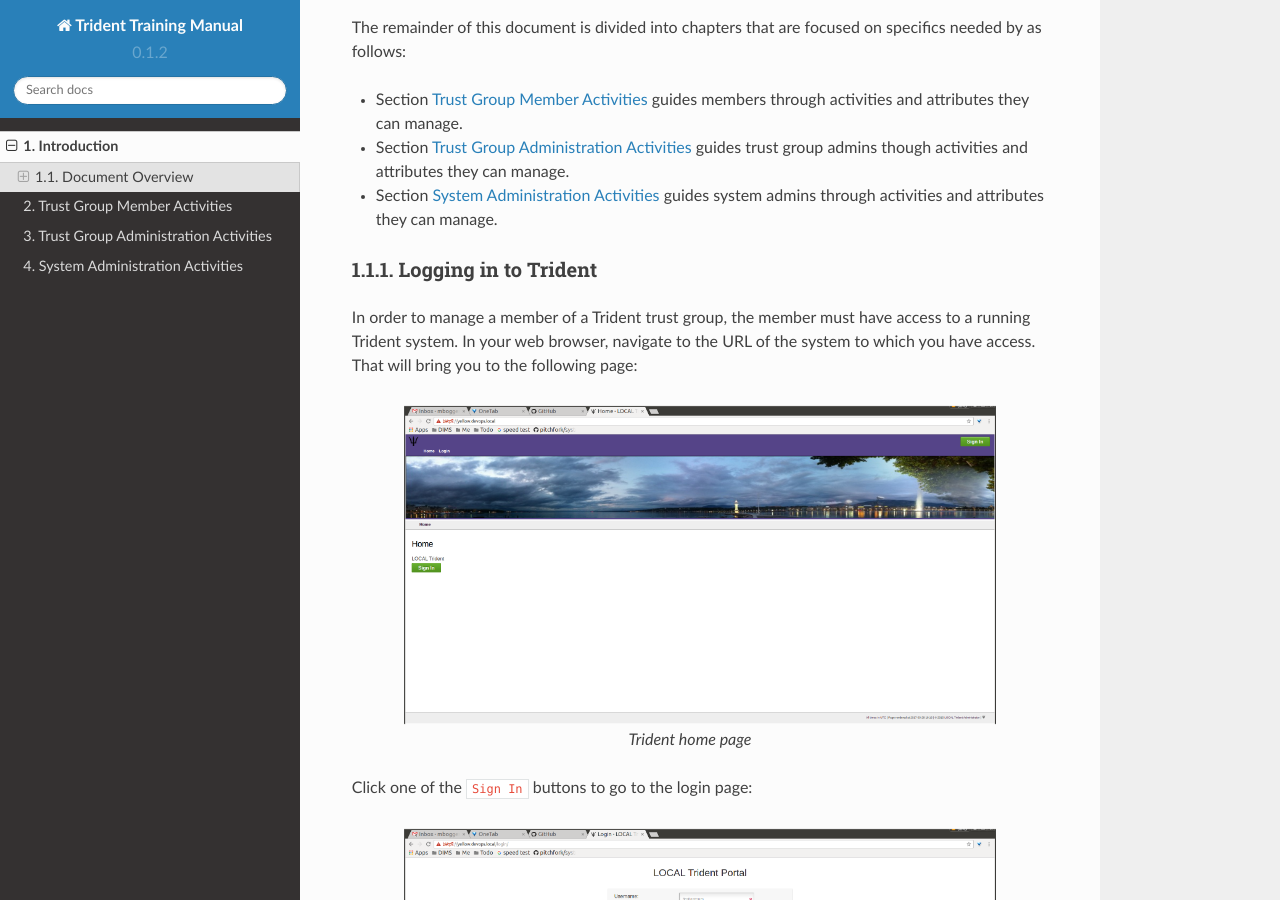
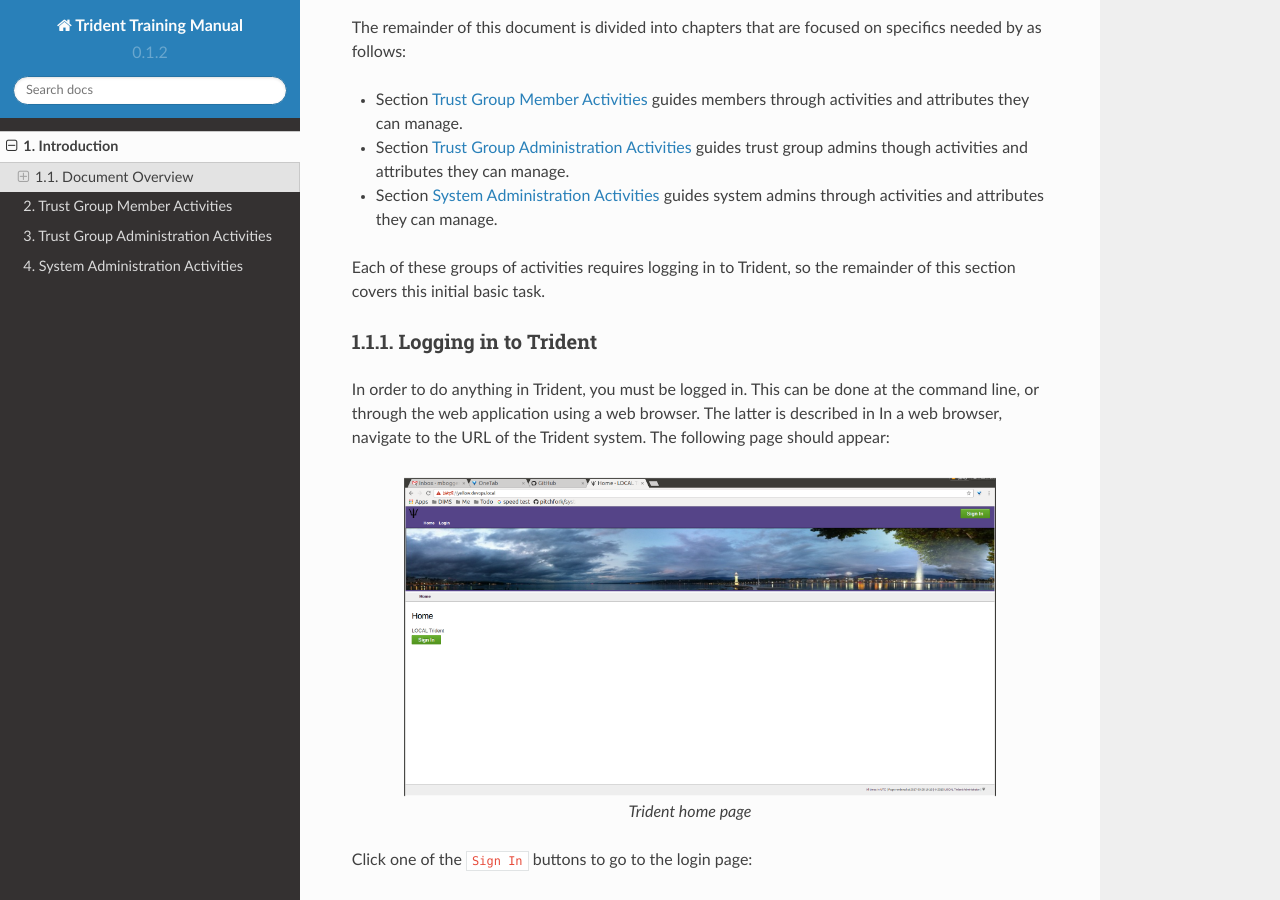
Before and after one commit to uw-dims/trident-training-manual, a Sphinx documentation site: the page built from docs/source/introduction.rst, in a window 1280 px wide and 900 px high, scrolled down 301 px. Built offline with Sphinx 7.4.7 and the Read the Docs theme 2.0.0, drawn with Linux system fonts in a browser that asks for light colours; pages that are not in the unit, such as notebooks, are missing from menus.

Commit message:
Smooth out transition between sections

```diff
--- a/docs/source/introduction.rst
+++ b/docs/source/introduction.rst
@@ -24,14 +24,18 @@
 + Section :ref:`systemadministration` guides system admins
   through activities and attributes they can manage.
 
+Each of these groups of activities requires logging in to
+Trident, so the remainder of this section covers this
+initial basic task.
 
 Logging in to Trident
 ---------------------
 
-In order to manage a member of a Trident trust group, the
-member must have access to a running Trident system. In your
-web browser, navigate to the URL of the system to which you
-have access. That will bring you to the following page:
+In order to do anything in Trident, you must be logged in.
+This can be done at the command line, or through the web
+application using a web browser. The latter is described in
+In a web browser, navigate to the URL of the Trident
+system. The following page should appear:
 
 .. figure:: images/trident/trident-home-page.png
        :width: 85%
```
